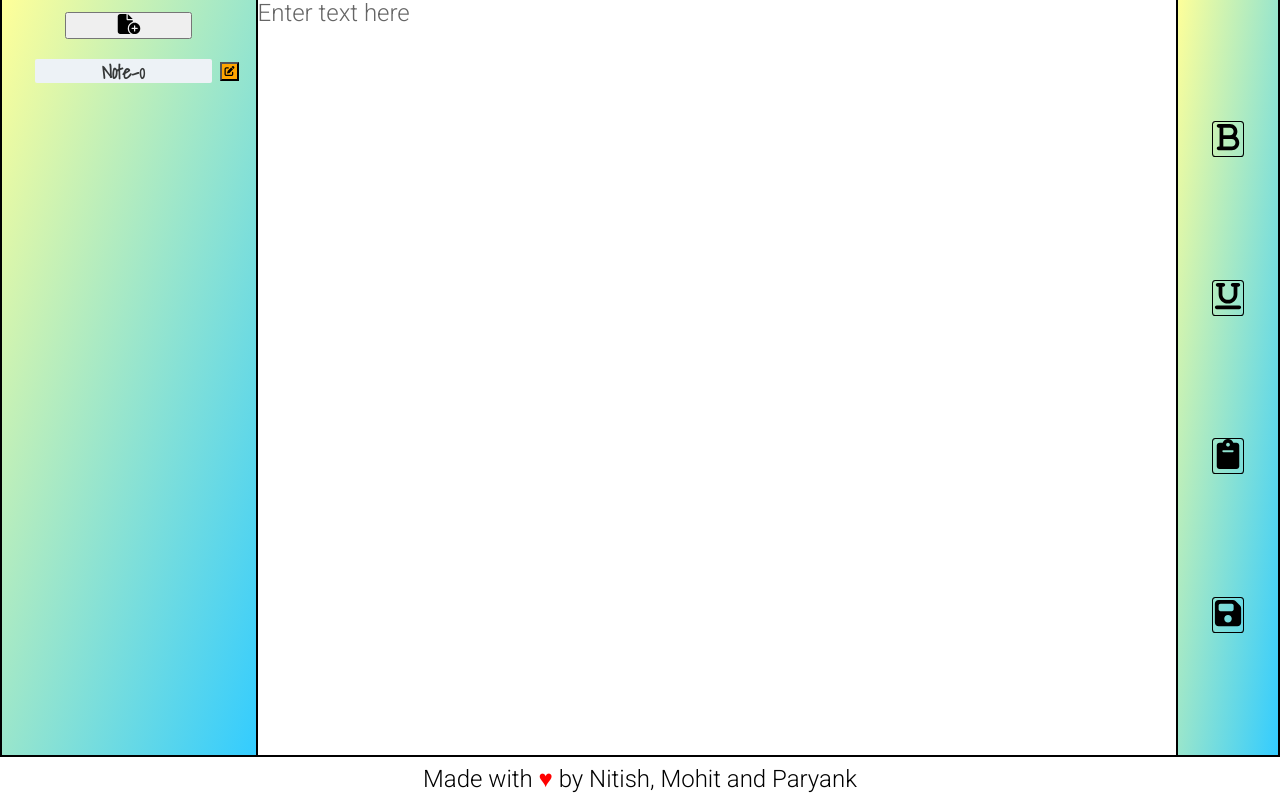
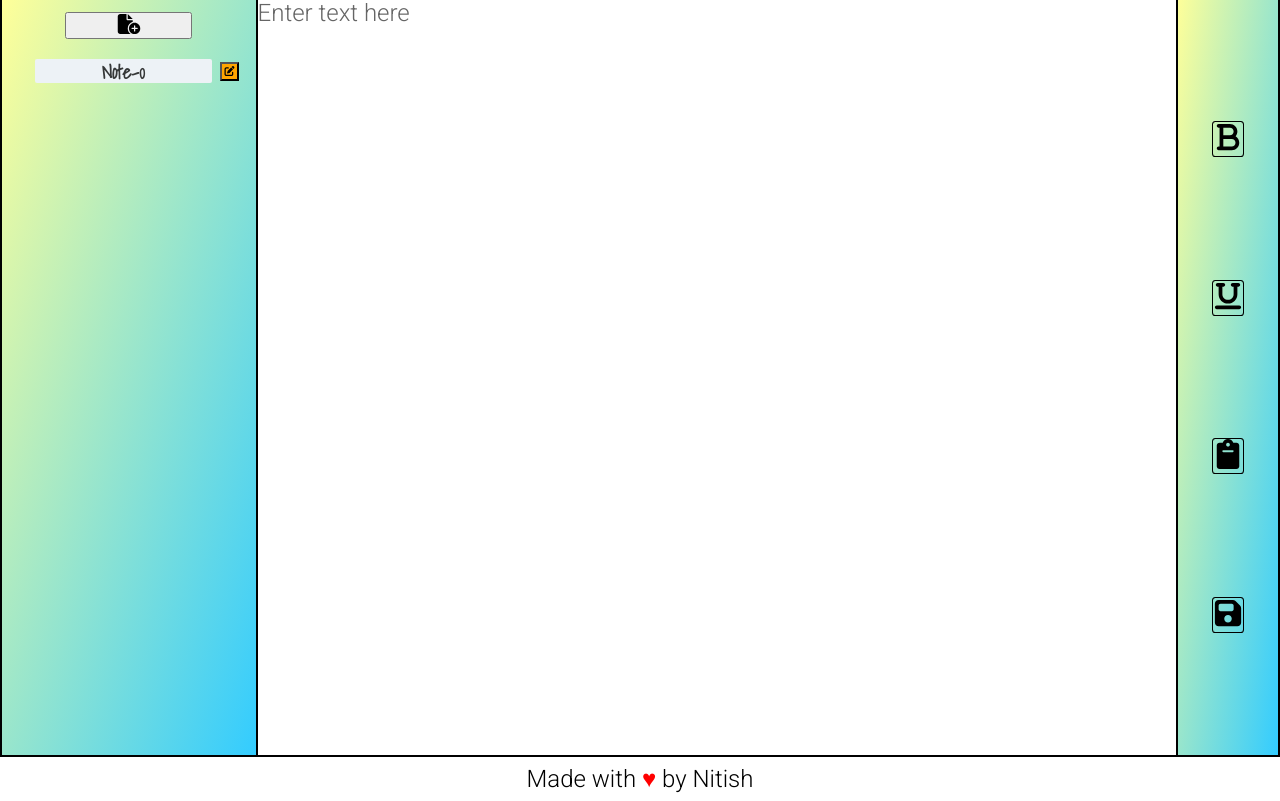
Before and after one commit to nitishkumarverma1214/notepadv2, a website built with Parcel: page index.html in a window 1280 px wide. Shown: the part 42-843 px from the top of the page. Built offline with nearby package versions, Linux system fonts and the light colour scheme.

Commit message:
updated made by

```diff
--- a/index.html
+++ b/index.html
@@ -65,19 +65,6 @@
           href="https://www.linkedin.com/in/nitish-kumar-verma-3840a8188/"
           target="”_blank”"
           >Nitish</a
-        >,
-        <a
-          class="linkedIn"
-          href="https://www.linkedin.com/in/mohit-bhatt-079202208/"
-          target="”_blank”"
-          >Mohit</a
-        >
-        and
-        <a
-          class="linkedIn"
-          href="https://www.linkedin.com/in/paryank-namdeo-a55880194/"
-          target="”_blank”"
-          >Paryank</a
         >
       </footer>
     </div>
```
